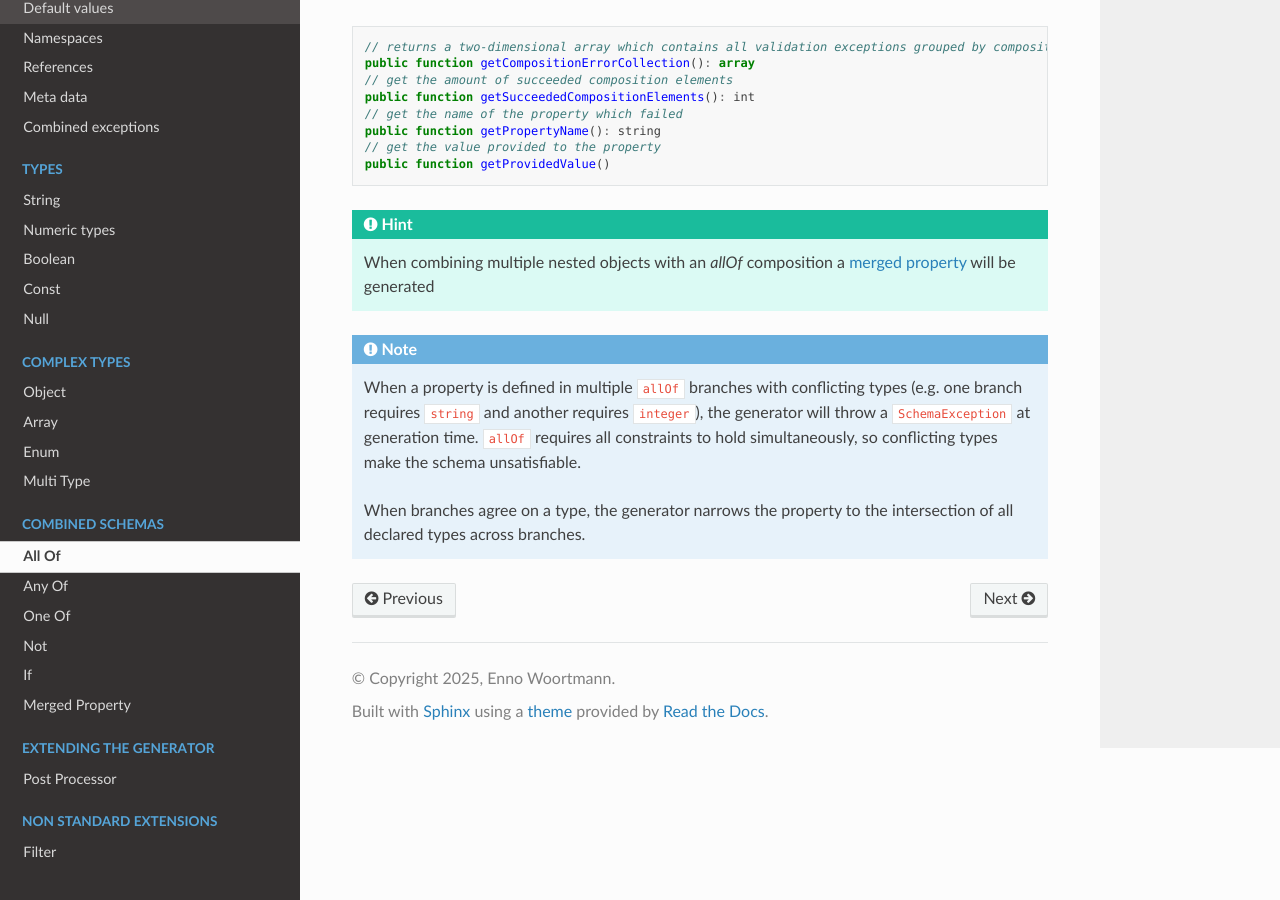
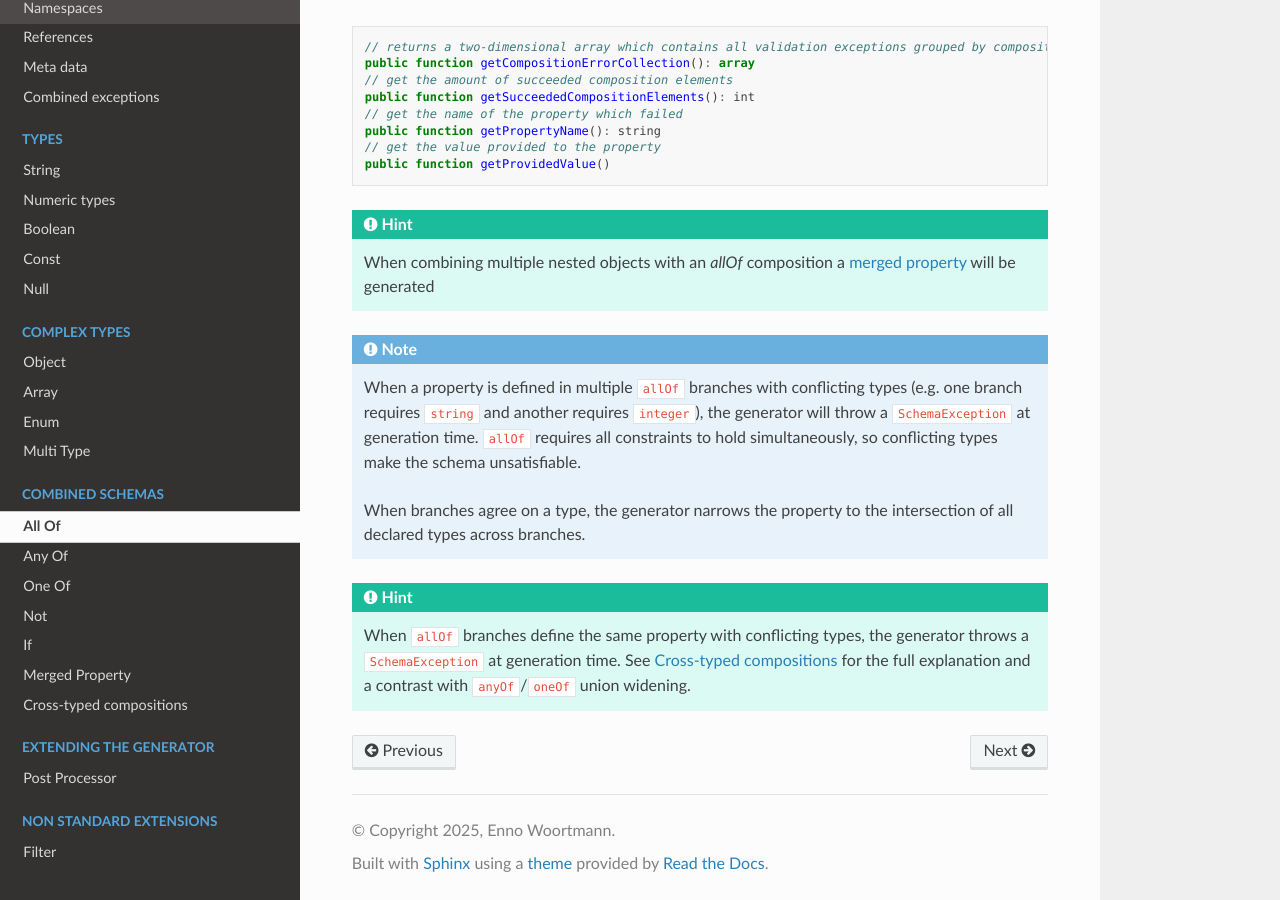
Before and after one commit to wol-soft/php-json-schema-model-generator, a Sphinx documentation site: the page built from docs/source/combinedSchemas/allOf.rst, in a window 1280 px wide and 900 px high, scrolled down 1191 px. Built offline with Sphinx 7.4.7 and the Read the Docs theme 3.1.0, drawn with Linux system fonts in a browser that asks for light colours.

Commit message:
Add cross-typed composition documentation
- New page crossTypedComposition.rst explaining union type widening for
  anyOf/oneOf, nullability rules, exclusive-branch widening to mixed, the
  allOf SchemaException contrast, if/then/else widening, and root-property
  precedence
- Add cross-reference hints to anyOf.rst, oneOf.rst, allOf.rst, and if.rst
  pointing to the new shared page
- Register crossTypedComposition in toc-combinedSchemas.rst

```diff
--- a/docs/source/combinedSchemas/allOf.rst
+++ b/docs/source/combinedSchemas/allOf.rst
@@ -81,3 +81,9 @@
 
     When branches agree on a type, the generator narrows the property to the intersection of all
     declared types across branches.
+
+.. hint::
+
+    When ``allOf`` branches define the same property with conflicting types, the generator throws a
+    ``SchemaException`` at generation time. See `Cross-typed compositions <crossTypedComposition.html>`__
+    for the full explanation and a contrast with ``anyOf``/``oneOf`` union widening.
--- a/docs/source/combinedSchemas/anyOf.rst
+++ b/docs/source/combinedSchemas/anyOf.rst
@@ -76,3 +76,9 @@
 
         Warning: composition branch defines property 'example' with type integer which differs
         from root type string — root definition takes precedence.
+
+.. hint::
+
+    When branches define the same property with different types, the generator widens the property
+    to a union type. See `Cross-typed compositions <crossTypedComposition.html>`__ for a full
+    explanation including nullability rules and the ``allOf`` contrast.
--- a/docs/source/combinedSchemas/if.rst
+++ b/docs/source/combinedSchemas/if.rst
@@ -161,3 +161,9 @@
 
     public function setAge(?int $age): static;
     public function getAge(): ?int;
+
+.. hint::
+
+    The union-widening and nullability rules for ``if``/``then``/``else`` follow the same logic as
+    ``anyOf``/``oneOf``. See `Cross-typed compositions <crossTypedComposition.html>`__ for the full
+    explanation.
--- a/docs/source/combinedSchemas/oneOf.rst
+++ b/docs/source/combinedSchemas/oneOf.rst
@@ -86,3 +86,9 @@
 
         Warning: composition branch defines property 'example' with type integer which differs
         from root type string — root definition takes precedence.
+
+.. hint::
+
+    When branches define the same property with different types, the generator widens the property
+    to a union type. See `Cross-typed compositions <crossTypedComposition.html>`__ for a full
+    explanation including nullability rules and the ``allOf`` contrast.
--- a/docs/source/toc-combinedSchemas.rst
+++ b/docs/source/toc-combinedSchemas.rst
@@ -8,3 +8,4 @@
     combinedSchemas/not
     combinedSchemas/if
     combinedSchemas/mergedProperty
+    combinedSchemas/crossTypedComposition
```
Also changed, not shown: docs/source/combinedSchemas/crossTypedComposition.rst (added, +87 -0 lines).
